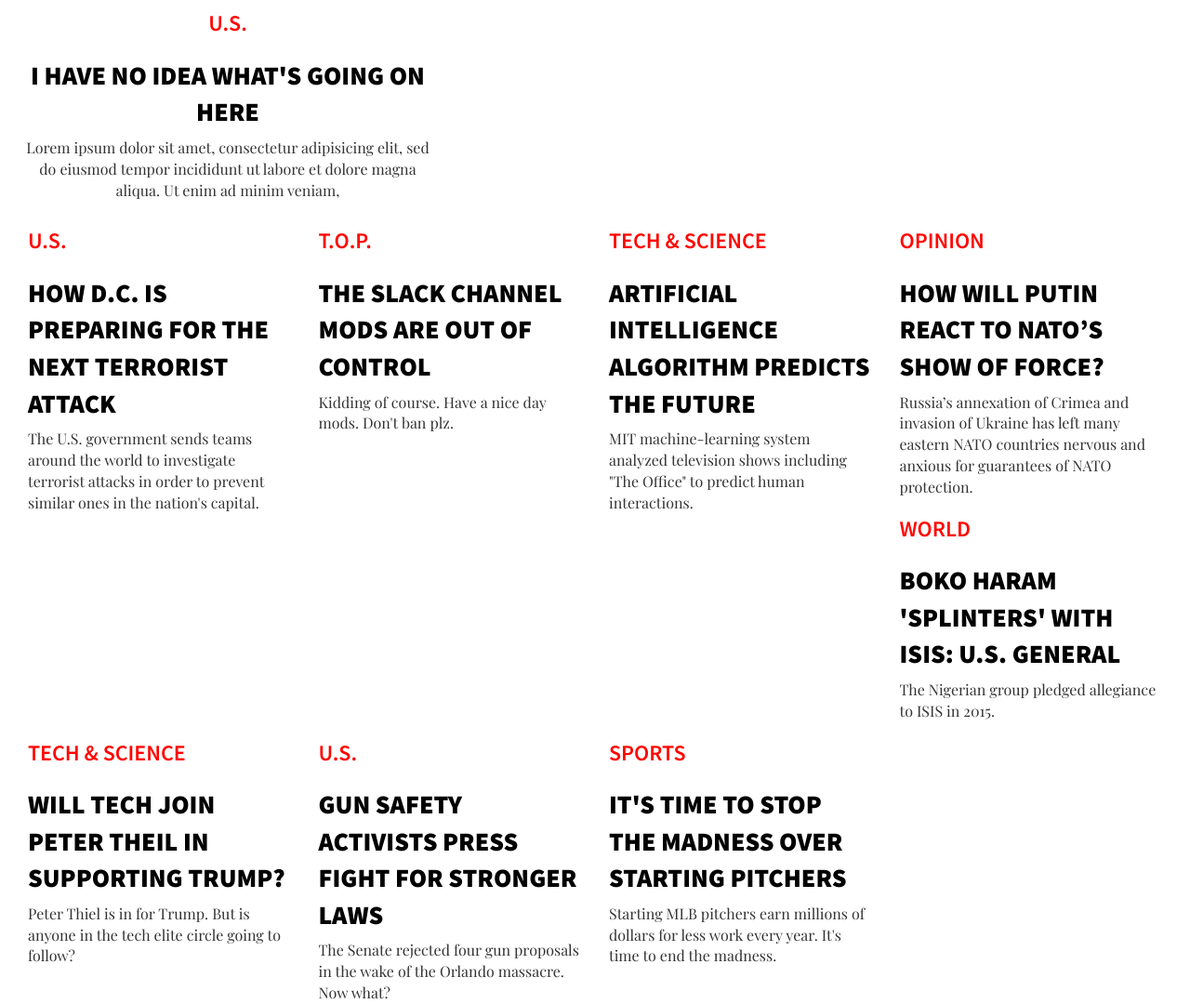
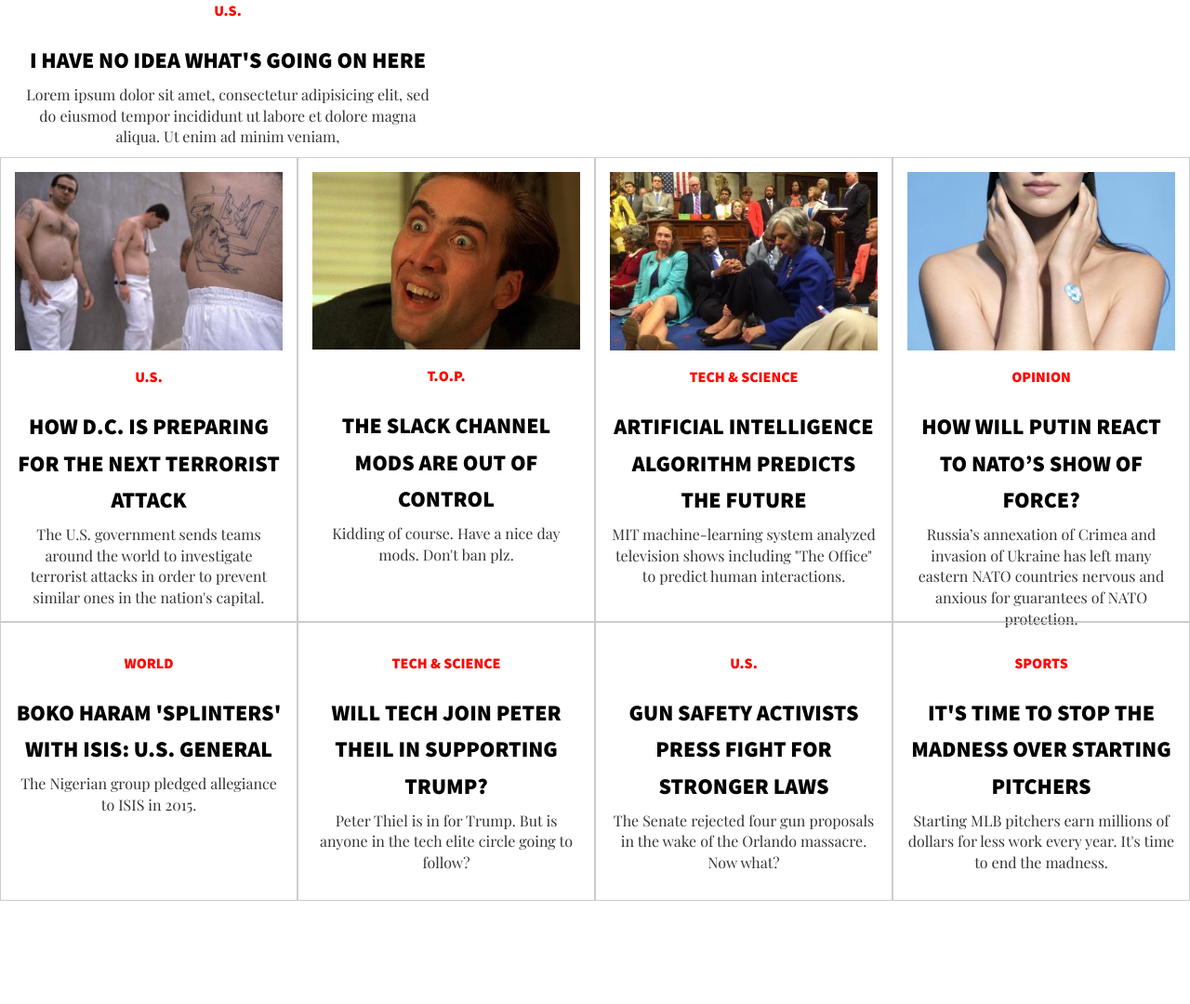
Before and after one commit to codyloyd/newsweekclone, a plain HTML site: page index.html in a window 1280 px wide. Shown: the part 1222-2302 px from the top of the page at 93% size. After the commit the page ends 2191 px from the top, so only its background shows below. Drawn offline with nearby package versions, Linux system fonts and the light colour scheme.

Commit message:
added next section

```diff
--- a/index.html
+++ b/index.html
@@ -89,45 +89,51 @@
 			</div>
 		</div>
 	</div>
+	<div class="row morearticle">
 		<div class="col-md-3">
+			<img src="pic1.jpg" alt="pic1" class="img-responsive">
 			<h3>u.s.</h3>
 			<h1><a href="#">How D.C. is Preparing for the Next Terrorist Attack</a></h1>
 			<article>The U.S. government sends teams around the world to investigate terrorist attacks in order to prevent similar ones in the nation's capital.</article>
 		</div>
 		<div class="col-md-3">
+			<img src="pic4.jpg" alt="pic1" class="img-responsive">
 			<h3>T.O.P.</h3>
 			<h1><a href="#">The Slack Channel Mods are Out of Control</a></h1>
 			<article>Kidding of course.  Have a nice day mods.  Don't ban plz.</article>
 		</div>
 		<div class="col-md-3">
+			<img src="pic2.jpg" alt="pic1" class="img-responsive">
 			<h3>Tech & Science</h3>
 			<h1><a href="#">Artificial Intelligence Algorithm Predicts the Future</a></h1>
 			<article>MIT machine-learning system analyzed television shows including "The Office" to predict human interactions.</article>
 		</div>
 		<div class="col-md-3">
+			<img src="pic3.jpg" alt="pic1" class="img-responsive">
 			<h3>Opinion</h3>
 			<h1><a href="#">How Will Putin React to NATO’s Show of Force?</a></h1>
 			<article>Russia’s annexation of Crimea and invasion of Ukraine has left many eastern NATO countries nervous and anxious for guarantees of NATO protection.</article>
 		</div>
-	<div class="col-md-3">
+		<div class="col-md-3 small-div">
 			<h3>World</h3>
 			<h1><a href="#">Boko Haram 'Splinters' With ISIS: U.S. General</a></h1>
 			<article>The Nigerian group pledged allegiance to ISIS in 2015.</article>
 		</div>
-	<div class="col-md-3">
+		<div class="col-md-3 small-div">
 			<h3>Tech & science</h3>
 			<h1><a href="#">Will Tech join Peter Theil in Supporting Trump?</a></h1>
 			<article>Peter Thiel is in for Trump. But is anyone in the tech elite circle going to follow?</article>
 		</div>
-	<div class="col-md-3">
+		<div class="col-md-3 small-div">
 			<h3>U.S.</h3>
 			<h1><a href="#">Gun Safety Activists Press Fight for Stronger Laws</a></h1>
 			<article>The Senate rejected four gun proposals in the wake of the Orlando massacre. Now what?</article>
 		</div>
-	<div class="col-md-3">
+		<div class="col-md-3 small-div">
 			<h3>SPORTS</h3>
 			<h1><a href="#">It's Time to Stop the Madness Over Starting Pitchers</a></h1>
 			<article>Starting MLB pitchers earn millions of dollars for less work every year. It's time to end the madness.</article>
+		</div>
 	</div>
 
 </div> <!-- End of Container! -->
--- a/style.css
+++ b/style.css
@@ -14,9 +14,7 @@ body {
 	box-shadow: 0px 0px 10px 0px rgba(0,0,0,0.3);
 }
 
-.active {
-	background: #111;
-}
+
 .navbar-inverse .navbar-nav > li > a {
 	color: white;
 	font-size: 14px;
@@ -24,6 +22,13 @@ body {
 	height: 14px;
 	margin-top: 8px;
 }
+
+.navbar-inverse .navbar-nav > .active > a, .navbar-inverse .navbar-nav > .active > a:focus, .navbar-inverse .navbar-nav > .active > a:hover {
+    color: #fff;
+    background-color: #111;
+}
+
+
 .navbar-inverse .navbar-nav > li > a:hover {
 	opacity: .4;
 }
@@ -46,13 +51,14 @@ body {
 h3 {
 	color: #ff0500;
 	text-transform: uppercase;
-	font-weight: 600;
+	font-weight: 900;
+	font-size: 16px;
 }
 
 h1 a{
 	color: black;
 	text-transform: uppercase;
-	font-size: 28px;
+	font-size: 24px;
 	font-weight: 900;
 	position: relative;
 }
@@ -79,7 +85,6 @@ h4 a {
     font-size: 16px;
     font-weight: 700;
     width: 100%;
-    line-height: normal;
     -webkit-border-radius: 0;
        -moz-border-radius: 0;
             border-radius: 0;
@@ -102,6 +107,23 @@ article{
 	font-size: 16px;
 }
 
+
+.morearticle div {
+	text-align: center;
+	border: 1px solid #ccc;
+	height: 500px;
+	padding: 15px;
+}
+
+.morearticle .small-div {
+	height: 300px;
+}
+
+.latestheadlines * a {
+	color: black;
+	font-weight: 600;
+	font-size: 16px;
+}
 .latestheadlines {
 	margin-top: 25px;
 }
@@ -147,11 +169,7 @@ article{
     height: 8px;
 }
 
-.latestheadlines * a {
-	color: black;
-	font-weight: 600;
-	font-size: 16px;
-}
+
 
 @media (max-width: 1200px) {
     .navbar-header {
```
Also changed, not shown: pic1.jpg (added), pic2.jpg (added), pic3.jpg (added), pic4.jpg (added). Lines whose indentation alone changed are shown as unchanged.
